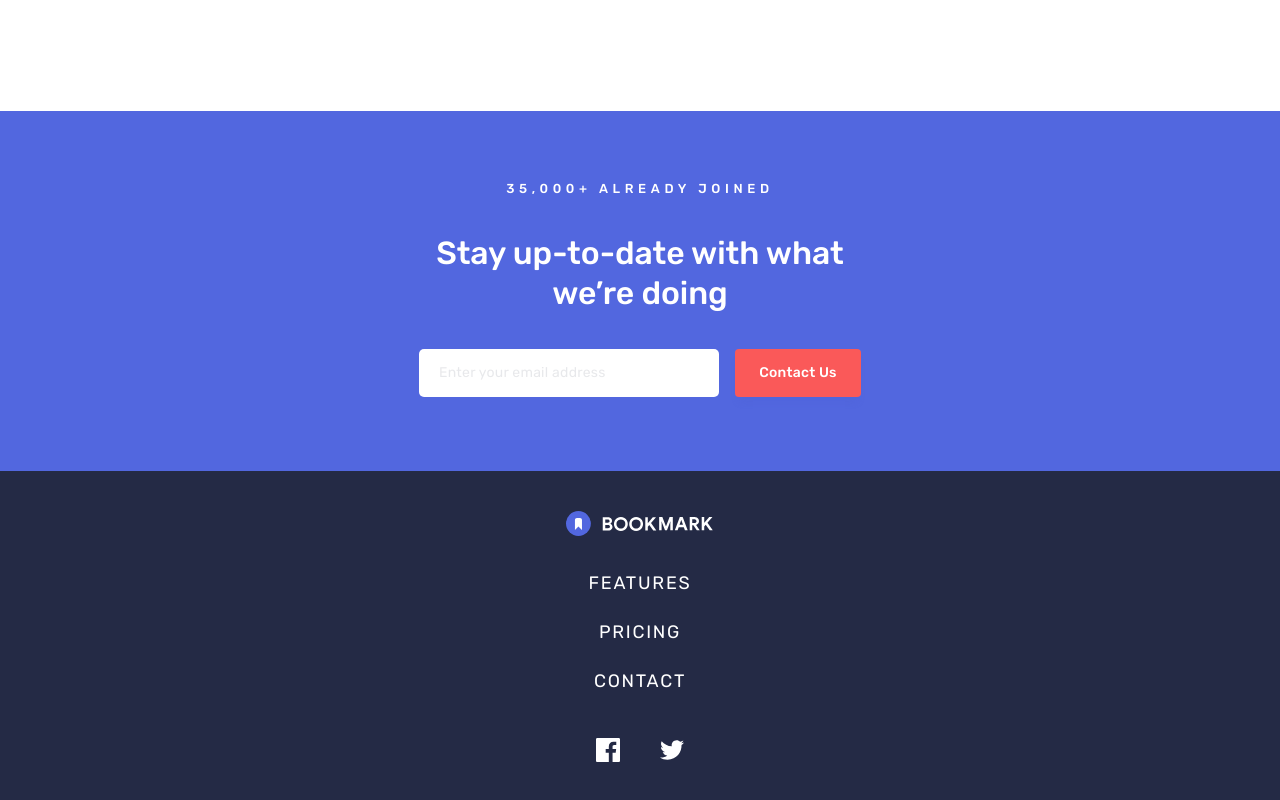
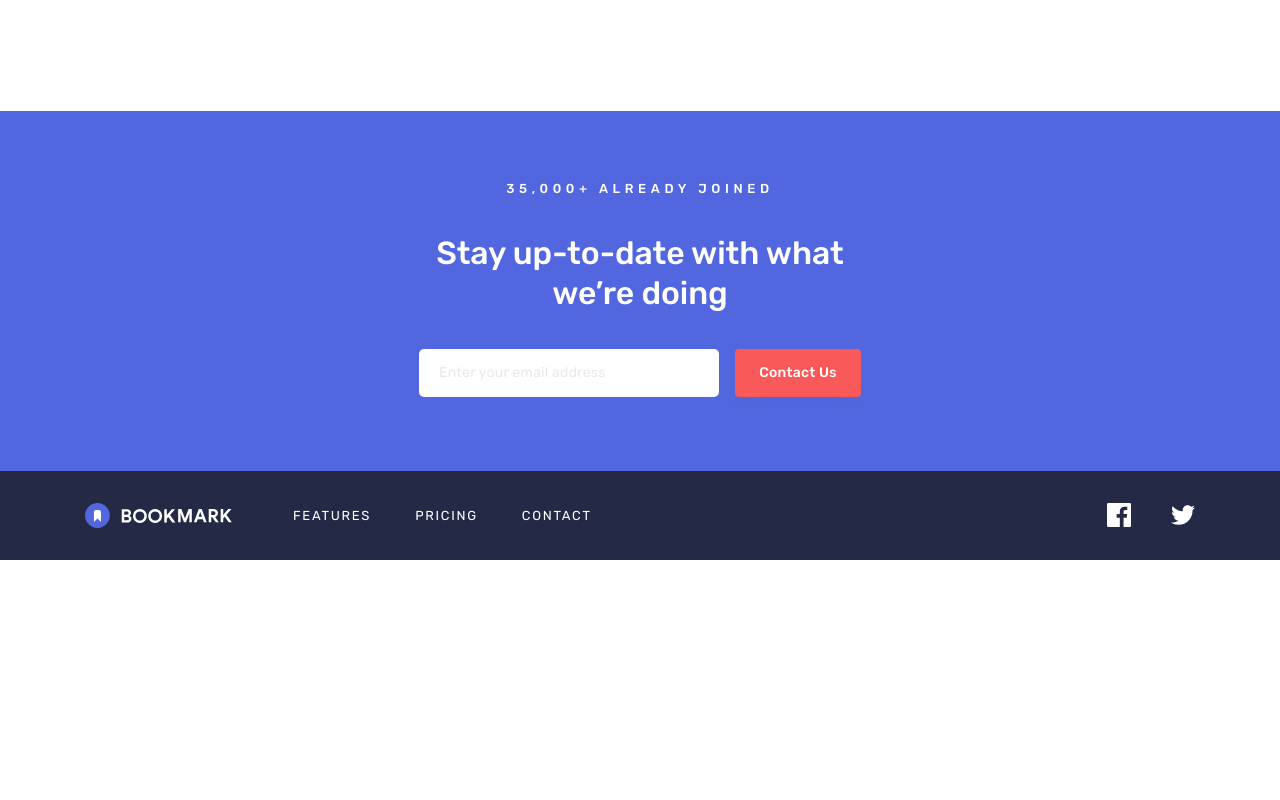
Before and after one commit to 0x41-li/bookmark-landing-page, a React (Vite) app: page / in a window 1280 px wide. Shown: the part 3036-3836 px from the top of the page. After the commit the page ends 3596 px from the top, so only its background shows below. Built offline with nearby package versions, Linux system fonts and the light colour scheme.

Commit message:
Footer pixel-perfect and responsive

```diff
--- a/src/sections/Footer.tsx
+++ b/src/sections/Footer.tsx
@@ -1,4 +1,4 @@
-import { Box, Link, List, ListItem, Stack, Theme } from "@mui/material";
+import { Box, Container, Link, List, ListItem, Theme } from "@mui/material";
 import LogoSVG from "../components/LogoSVG";
 import { useTheme } from "@emotion/react";
 
@@ -15,13 +15,33 @@ const Footer = () => {
   const socialMediaIcons = footer["social-media"];
 
   return (
+    <Container
+      sx={{
+        paddingBlock: { xs: theme.spacing(10), lg: theme.spacing(8) },
+        backgroundColor: theme.palette.darkBlue.main,
+      }}
+      component="section"
+    >
+      {/* Inner Wrapper */}
       <Box
         sx={{
-        backgroundColor: theme.palette.darkBlue.main,
-        paddingBlock: theme.spacing(10),
+          maxWidth: "1110px",
+          marginInline: "auto",
+          display: "flex",
+          flexDirection: { xs: "column", lg: "row" },
+          justifyContent: { xs: "center", lg: "space-between" },
+          alignItems: { xs: "center", lg: "flex-start" },
         }}
       >
-      <Stack justifyContent="center" alignItems="center" sx={{}}>
+        {/* Logo & Menu */}
+        <Box
+          sx={{
+            display: "flex",
+            flexDirection: { xs: "column", lg: "row" },
+            justifyContent: { xs: "center", lg: "space-between" },
+            gap: { lg: theme.spacing(15) },
+          }}
+        >
           {/* Logo */}
           <Link
             href="/"
@@ -42,9 +62,9 @@ const Footer = () => {
           <List
             sx={{
               display: "flex",
-            flexDirection: "column",
-            gap: theme.spacing(4),
-            marginBlockStart: theme.spacing(7.75),
+              flexDirection: { xs: "column", lg: "row" },
+              marginBlockStart: { xs: theme.spacing(7.75), lg: 0 },
+              gap: { xs: theme.spacing(4), lg: theme.spacing(11) },
             }}
           >
             {menu.map((link) => {
@@ -53,8 +73,9 @@ const Footer = () => {
                   <Link
                     href={link.href}
                     sx={{
-                    paddingBlock: theme.spacing(2),
+                      paddingBlock: { xs: theme.spacing(2), lg: 0 },
                       color: "#FFF",
+                      fontSize: { lg: "0.8125rem" },
                       textDecoration: "unset",
                       lineHeight: "1.0625rem",
                       letterSpacing: "0.108125rem",
@@ -67,19 +88,23 @@ const Footer = () => {
               );
             })}
           </List>
+        </Box>
 
         {/* Social Media Icon */}
         <List
           sx={{
             display: "flex",
-            gap: theme.spacing(6),
-            marginBlockStart: theme.spacing(8),
+            gap: { xs: theme.spacing(6), lg: theme.spacing(10) },
+            marginBlockStart: { xs: theme.spacing(8), lg: 0 },
           }}
         >
           {socialMediaIcons.map((item) => {
             return (
               <ListItem key={item.name}>
-                <Link href={item.href} sx={{ padding: theme.spacing(2) }}>
+                <Link
+                  href={item.href}
+                  sx={{ padding: { xs: theme.spacing(2), lg: 0 } }}
+                >
                   <SocialMediaIcon
                     name={item.name}
                     sx={{ display: "block", color: "#FFF", fontSize: 24 }}
@@ -89,8 +114,8 @@ const Footer = () => {
             );
           })}
         </List>
-      </Stack>
       </Box>
+    </Container>
   );
 };
 
```
Lines whose indentation alone changed are shown as unchanged.
